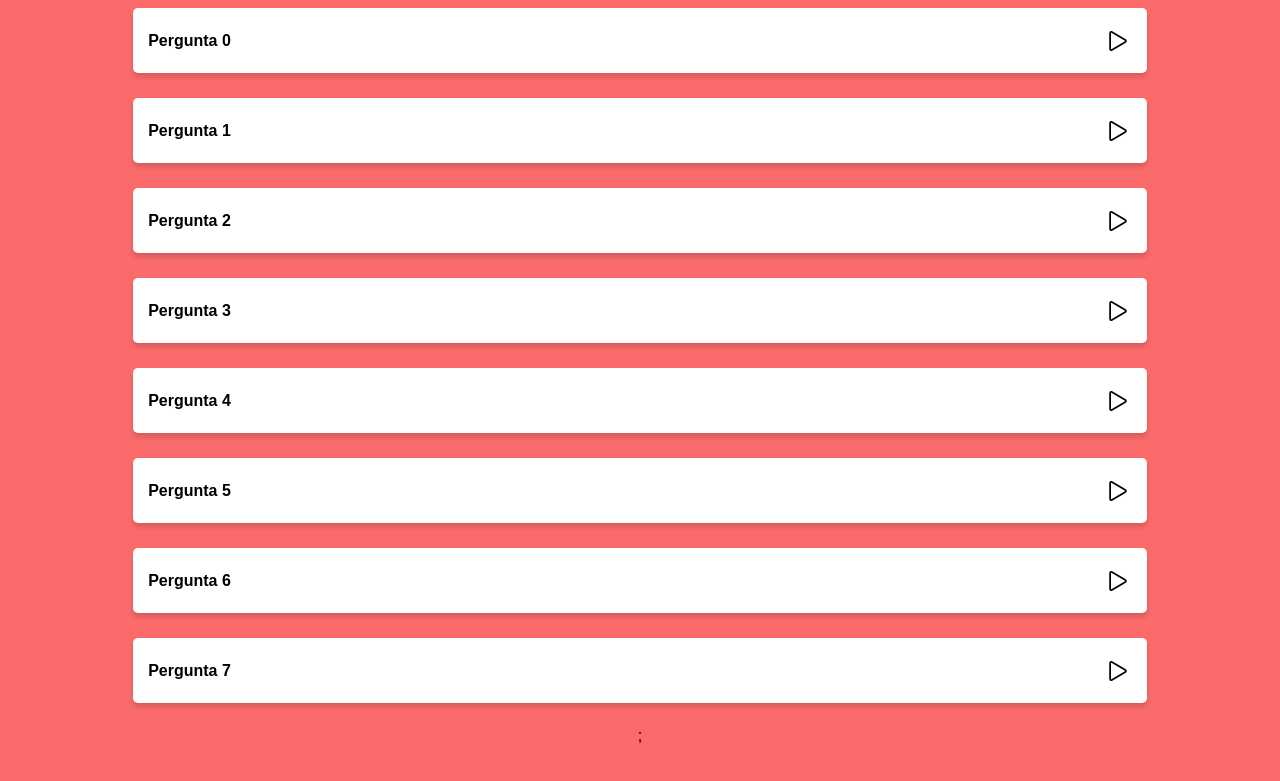
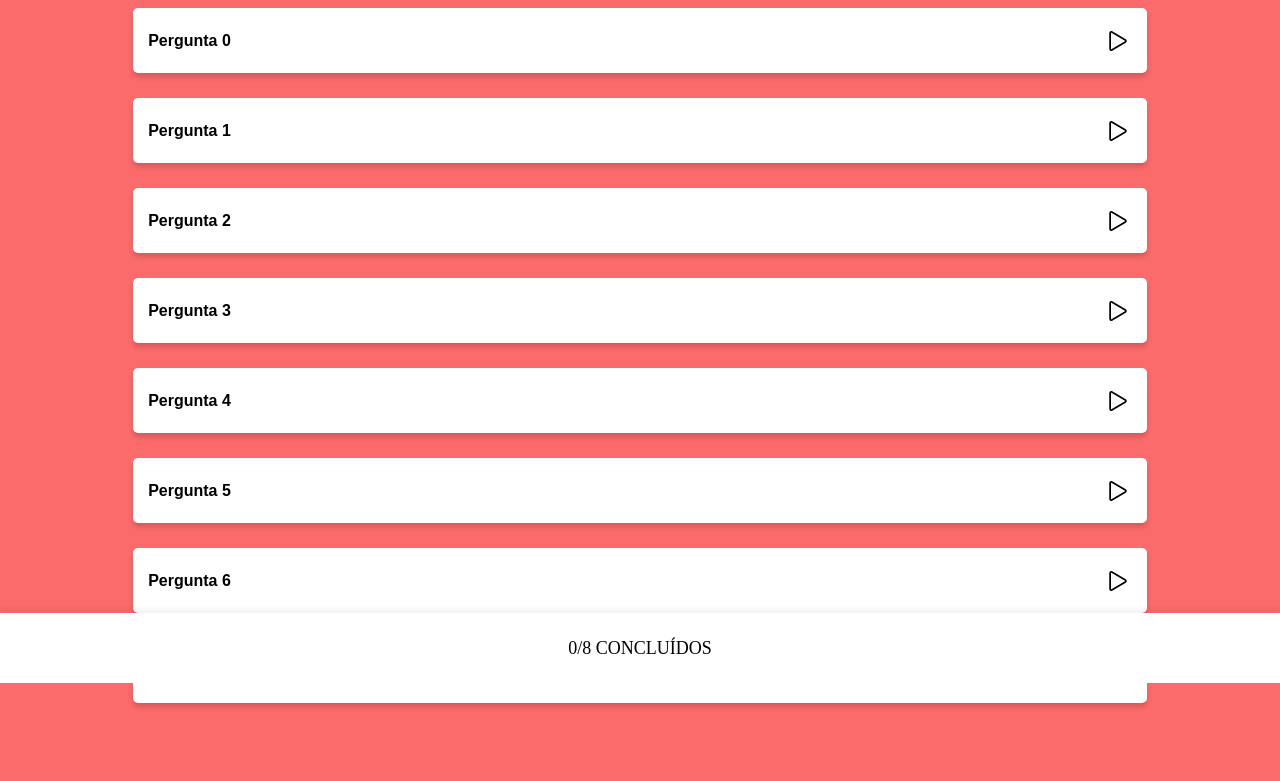
Before and after one commit to allipski/Zap-Recall, a React app: page / in a window 1280 px wide. Both pictures are taken after a click on the button "Iniciar Recall!". Shown: the part 117-898 px from the top of the page. Before the commit the page ends 861 px from the top, so only its background shows below. Built offline with nearby package versions, Linux system fonts and the light colour scheme; a web font is replaced by a local one.

Commit message:
contagem de itens concluídos finalizada

```diff
--- a/src/assets/css/styles.css
+++ b/src/assets/css/styles.css
@@ -1,4 +1,7 @@
 /* Global */
+
+@import url("https://fonts.googleapis.com/css2?family=Recursive:wght@300;400;500;600;700&family=Righteous&display=swap");
+
 * {
     box-sizing: border-box;
 }
@@ -6,8 +9,14 @@
 html,
 body {
     margin: 0px;
-    height: 100%;
     font-family: 'Recursive', sans-serif;
+    width: 100%;
+    height: fit-content;
+    min-height: 100%;
+    display: flex;
+    flex-direction: column;
+    align-items: center;
+    justify-content: center;
 }
 
 body {
@@ -20,7 +29,7 @@ body {
     align-items: center;
     justify-content: center;
     width: 100%;
-    height: 100%;
+    height: fit-content;
 }
 
 .master {
@@ -70,6 +79,8 @@ h1 {
     align-items: center;
     justify-content: flex-start;
     width: 90%;
+    height: 100%;
+    margin-bottom: 95px;
 }
 
 .cabecalho {
@@ -139,6 +150,7 @@ h1 {
     position: relative;
     line-height: 22px;
 }
+
 .cardopen2 {
     background-color: #FFFFD4;
     width: 100%;
@@ -236,3 +248,23 @@ h1 {
     color: #FF922E;
     text-decoration: line-through;
 }
+
+/* barra inferior */
+
+.bottombar {
+    background-color: #FFFFFF;
+    display: flex;
+    flex-direction: column;
+    align-items: center;
+    justify-content: center;
+    width: 100%;
+    height: 70px;
+    box-shadow: 0px -4px 6px rgba(0, 0, 0, 0.05);
+    position: fixed;
+    bottom: 0;
+    font-family: 'Recursive';
+    font-style: normal;
+    font-weight: 400;
+    font-size: 18px;
+    line-height: 22px;
+}
--- /dev/null
+++ b/src/components/Bottombar.js
@@ -0,0 +1,12 @@
+import { arr } from '../data/Deck';
+
+export default function Bottombar({ done }) {
+    return (
+        <div className='bottombar'>
+            <p>{done}/{arr.length} CONCLUÍDOS</p>
+            <div className=''>
+
+            </div>
+        </div>
+    )
+}
--- a/src/components/Flashcard.js
+++ b/src/components/Flashcard.js
@@ -4,10 +4,11 @@ import Second from "./Second";
 import Third from "./Third";
 import Fourth from "./Fourth";
 
-export default function Flashcard({questionid, pergunta, resposta}) {
+export default function Flashcard({icon, setIcon, done, setDone, questionid, pergunta, resposta }) {
     const [contador, setContador] = React.useState(0);
-    const [icon, setIcon] = React.useState('');
     const [color, setColor] = React.useState('');
+
+
 
     if (contador === 0) {
         return (
@@ -24,12 +25,15 @@ export default function Flashcard({questionid, pergunta, resposta}) {
                 contador={contador}
                 setContador={setContador}
                 setIcon={setIcon}
+                icon={icon}
                 setColor={setColor}
+                done={done}
+                setDone={setDone}
             />
         )
     } else {
         return (
-            <Fourth questionid={questionid} color={color} icon={icon}/>
+            <Fourth questionid={questionid} color={color} icon={icon} />
         )
     }
 }
--- a/src/components/Telaflash.js
+++ b/src/components/Telaflash.js
@@ -1,9 +1,15 @@
 import React from 'react';
 import logo from '../assets/images/logo.png'
 import Flashcard from './Flashcard';
-import {arr} from '../data/Deck';
+import Bottombar from './Bottombar';
+import { arr } from '../data/Deck';
+import shuffleArray from '../data/Deck';
 
 export default function Telaflash() {
+
+    const [done, setDone] = React.useState(0);
+    const [icon, setIcon] = React.useState('');
+
     return (
         <div className="aligning">
             <div className="master2">
@@ -12,8 +18,9 @@ export default function Telaflash() {
                     <h1>ZapRecall</h1>
                 </div>
                 <div className="cards">
-                    {arr.map((arr, index) =><Flashcard questionid={index} pergunta={arr.pergunta} resposta={arr.resposta} key={index}/>)};
+                    {shuffleArray(arr).map((arr, index) => <Flashcard icon={icon} setIcon={setIcon} done={done} setDone={setDone} questionid={index} pergunta={arr.pergunta} resposta={arr.resposta} key={index} />)}
                 </div>
+                <Bottombar done={done} />
             </div>
         </div>
     )
--- a/src/components/Third.js
+++ b/src/components/Third.js
@@ -1,12 +1,12 @@
-export default function Second({ resposta, contador, setContador, setIcon, setColor }) {
+export default function Second({ resposta, contador, setContador, setIcon, setColor, done, setDone }) {
     return (
         <>
             <div className="cardopen2">
                 <p>{resposta}</p>
                 <div className="botoes">
-                    <button onClick={() => { setContador(contador + 1); setColor("red1"); setIcon("close-circle") }} className="red">Não lembrei</button>
-                    <button onClick={() => { setContador(contador + 1); setColor("orange1"); setIcon("help-circle") }} className="orange">Quase não lembrei</button>
-                    <button onClick={() => { setContador(contador + 1); setColor("green1"); setIcon("checkmark-circle") }} className="green">Zap!</button>
+                    <button onClick={() => { setContador(contador + 1); setColor("red1"); setIcon("close-circle"); setDone(done + 1) }} className="red">Não lembrei</button>
+                    <button onClick={() => { setContador(contador + 1); setColor("orange1"); setIcon("help-circle"); setDone(done + 1) }} className="orange">Quase não lembrei</button>
+                    <button onClick={() => { setContador(contador + 1); setColor("green1"); setIcon("checkmark-circle"); setDone(done + 1) }} className="green">Zap!</button>
                 </div>
             </div>
         </>
--- a/src/data/Deck.js
+++ b/src/data/Deck.js
@@ -23,3 +23,11 @@ export const arr = [{
     "pergunta": "Qual o maior órgão do corpo humano?",
     "resposta": "A pele."
 }];
+
+export default function shuffleArray(arr) {
+    for (let i = arr.length - 1; i > 0; i--) {
+        const j = Math.floor(Math.random() * (i + 1));
+        [arr[i], arr[j]] = [arr[j], arr[i]];
+    }
+    return arr;
+}
```
